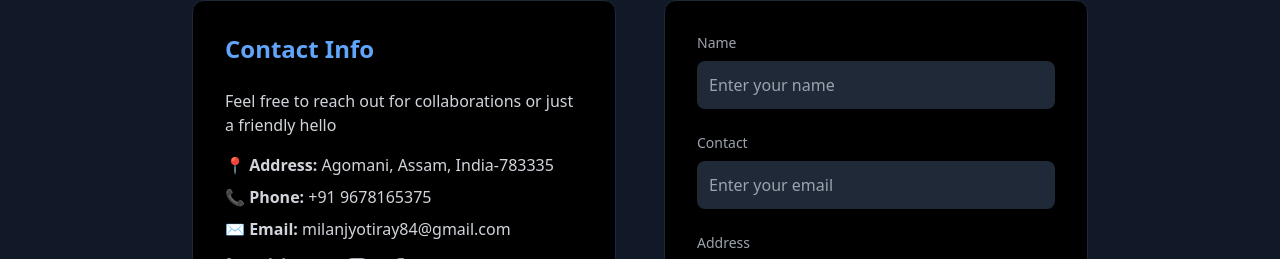
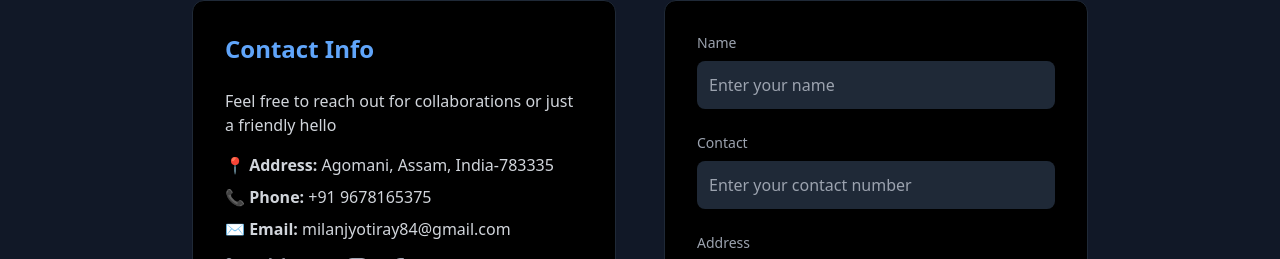
Before and after one commit to milanjyotiray/My-Portfolio, a React (Vite) app: page / in a window 1280 px wide. Shown: the part 3005-3264 px from the top of the page. Built offline with nearby package versions, Linux system fonts and the light colour scheme.

Commit message:
Latest updates

```diff
--- a/src/App.tsx
+++ b/src/App.tsx
@@ -244,13 +244,13 @@ const App: React.FC = () => {
               Contact
             </label>
             <input
-              type="number"
+              type="text"
               id="contact"
               name="contact"
               value={formData.contact}
-              onChange={(e) => setFormData({ ...formData, email: e.target.value })}
+              onChange={(e) => setFormData({ ...formData, contact: e.target.value })}
               className="w-full p-3 rounded-lg bg-gray-800 text-white focus:outline-none focus:ring-2 focus:ring-blue-500"
-              placeholder="Enter your email"
+              placeholder="Enter your contact number"
               required/>
           </div>
           <div>
```
